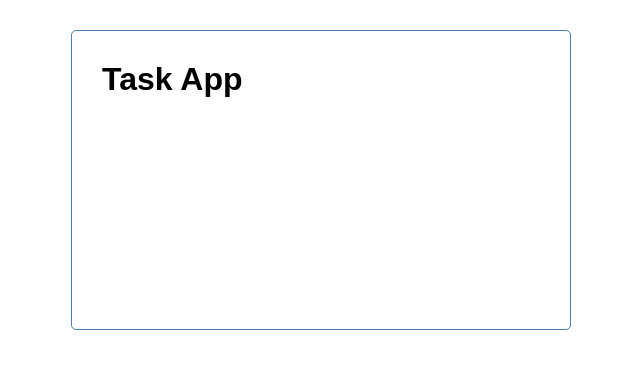
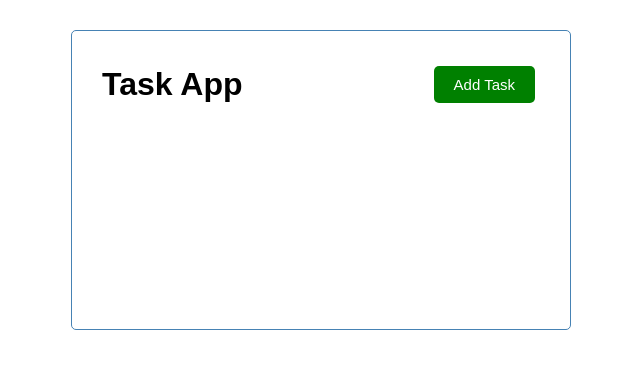
Before and after one commit to ElisOre/Task-app, an Angular app: page / in a window 1280 px wide. Shown: the top 368 px of the page, without its empty margins (319-959 px from the left). Built offline with nearby package versions, Linux system fonts and the light colour scheme.

Commit message:
Primer botón

```diff
--- a/src/app/app.component.ts
+++ b/src/app/app.component.ts
@@ -3,7 +3,6 @@
 @Component({
   selector: 'app-root',
   templateUrl: './app.component.html',
-  styleUrls: ['./app.component.css']
+  styleUrls: ['./app.component.css'],
 })
-export class AppComponent {
-}
+export class AppComponent {}
--- /dev/null
+++ b/src/app/components/button/button.component.html
@@ -0,0 +1,7 @@
+<button
+  class="btn"
+  [ngStyle]="{ 'background-color': color }"
+  (click)="(onClick())"
+>
+  {{ text }}
+</button>
--- /dev/null
+++ b/src/app/components/button/button.component.ts
@@ -0,0 +1,20 @@
+import { Component, OnInit, Input, Output, EventEmitter } from '@angular/core';
+
+@Component({
+  selector: 'app-button',
+  templateUrl: './button.component.html',
+  styleUrls: ['./button.component.css'],
+})
+export class ButtonComponent implements OnInit {
+  @Input() text: string = '';
+  @Input() color: string = '';
+  @Output() btnClick = new EventEmitter();
+
+  constructor() {}
+
+  ngOnInit(): void {}
+
+  onClick() {
+    this.btnClick.emit();
+  }
+}
--- a/src/app/components/header/header.component.html
+++ b/src/app/components/header/header.component.html
@@ -1 +1,8 @@
-<h1>{{title}}</h1>
+<header>
+  <h1>{{ title }}</h1>
+  <app-button
+    color="green"
+    text="Add Task"
+    (btnClick)="toggleAddTask()"
+  ></app-button>
+</header>
--- a/src/app/components/header/header.component.ts
+++ b/src/app/components/header/header.component.ts
@@ -1,12 +1,16 @@
-import { Component } from '@angular/core';
+import { Component, OnInit } from '@angular/core';
 
 @Component({
   selector: 'app-header',
   templateUrl: './header.component.html',
-  styleUrls: ['./header.component.css']
+  styleUrls: ['./header.component.css'],
 })
-export class HeaderComponent {
-
+export class HeaderComponent implements OnInit {
   title: string = 'Task App';
 
+  constructor() {}
+
+  ngOnInit(): void {}
+
+  toggleAddTask() {}
 }
```
Also changed, not shown: src/app/app.module.ts (+5 -9 lines), src/app/components/header/header.component.css (+5 -5 lines), src/styles.css (+5 -5 lines), src/app/app.component.html (line endings or trailing spaces), src/app/components/button/button.component.css (added).
